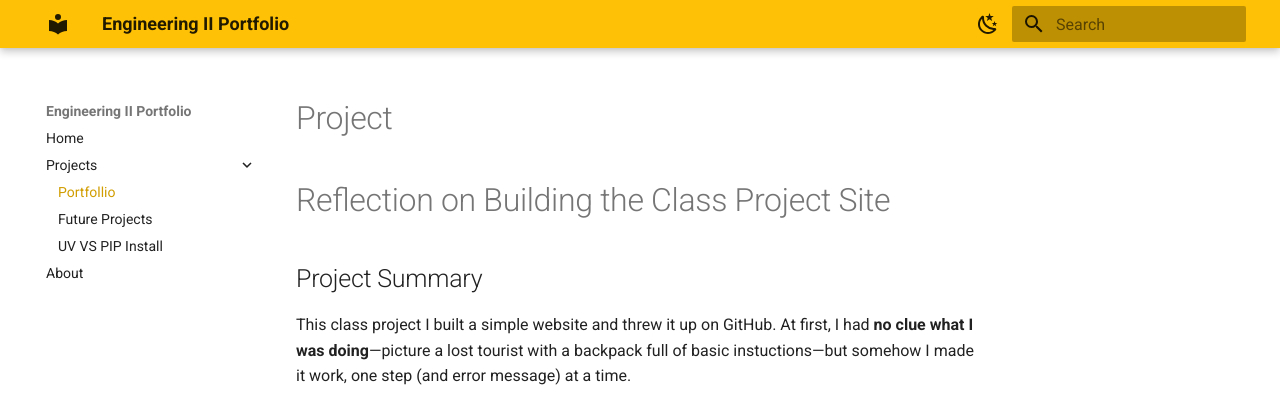
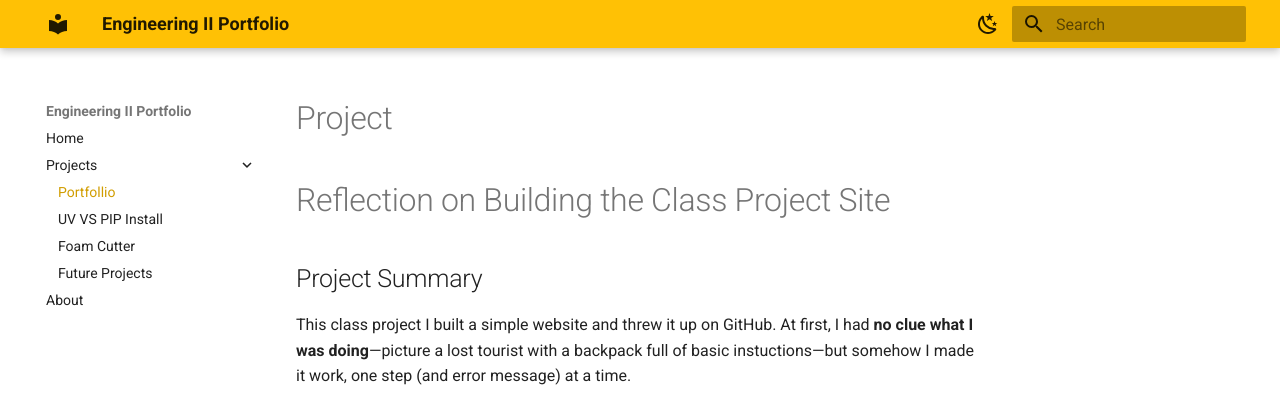
Before and after one commit to Justin-Lemonade/eng2_portfolio, an MkDocs documentation site: the page built from docs/projects/projects.md, in a window 1280 px wide. Shown: the top 403 px of the page. Built offline with MkDocs 1.6.1 and Material for MkDocs 9.7.7, drawn with Linux system fonts in a browser that asks for light colours.

Commit message:
Styrofoam

```diff
--- a/mkdocs.yml
+++ b/mkdocs.yml
@@ -23,8 +23,9 @@ nav:
   - Home: index.md
   - Projects:
       - Portfollio: projects/projects.md
+      - UV VS PIP Install: projects/uv_is_amazing.md
+      - Foam Cutter: projects/foam.md
       - Future Projects: projects/Future.md
-      - UV VS PIP Install: projects/uv_is_amazing.md
   - About: about.md
 
 markdown_extensions:
```
Also changed, not shown: docs/projects/foam.md (added).
